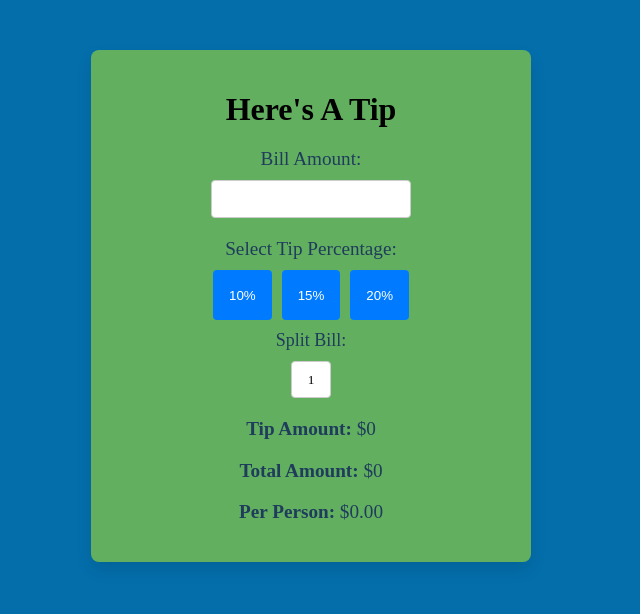
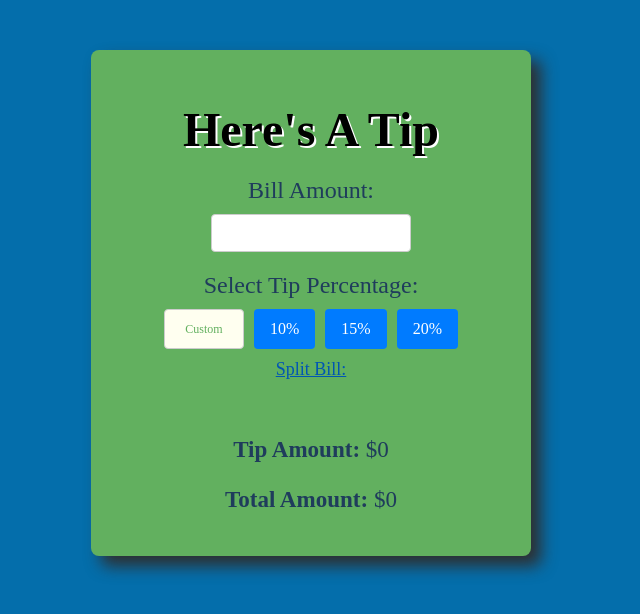
Before and after one commit to PeterwMcClelland/Heres-A-Tip, a React (Create React App) app: page / in a window 1280 px wide. Shown: the top 614 px of the page, without its empty margins (329-969 px from the left). Built offline with nearby package versions, Linux system fonts and the light colour scheme.

Commit message:
custom tip feature

```diff
--- a/src/App.js
+++ b/src/App.js
@@ -1,15 +1,22 @@
-import React, { useState } from 'react';
-import './App.scss';
+import React, { useState } from "react";
+import "./App.scss";
 
 function App() {
-    const [bill, setBill] = useState('');
+  const [bill, setBill] = useState("");
   const [tip, setTip] = useState(0);
   const [total, setTotal] = useState(0);
   const [splitCount, setSplitCount] = useState(1);
+  const [showDropdown, setShowDropdown] = useState(false);
+  const [selectedTip, setSelectedTip] = useState(null);
+  const [customTip, setCustomTip] = useState("");
+
 
   const calculateTip = (percentage) => {
+    setSelectedTip(percentage);
     let calculatedTip = (bill * (percentage / 100)).toFixed(2);
-        let calculatedTotal = (parseFloat(bill) + parseFloat(calculatedTip)).toFixed(2);
+    let calculatedTotal = (
+      parseFloat(bill) + parseFloat(calculatedTip)
+    ).toFixed(2);
     setTip(calculatedTip);
     setTotal(calculatedTotal);
   };
@@ -21,6 +28,7 @@ function App() {
       <h1>Here's A Tip</h1>
       <div className="input-group">
         <label>Bill Amount:</label>
+
         <input
           type="number"
           value={bill}
@@ -29,27 +37,66 @@ function App() {
       </div>
       <div className="input-group">
         <label>Select Tip Percentage:</label>
+        <div className="tip-selection">
         <div className="percentage-buttons">
-                    <button onClick={() => calculateTip(10)}>10%</button>
-                    <button onClick={() => calculateTip(15)}>15%</button>
-                    <button onClick={() => calculateTip(20)}>20%</button>
+    <input
+    id="custom-tip-input"
+      value={customTip}
+      onChange={(e) => {
+        setCustomTip(e.target.value);
+        calculateTip(parseFloat(e.target.value));
+      }}
+      placeholder="Custom"
+      className="custom-tip-input"
+    />
 
-
+          <button
+            className={selectedTip === 10 ? "active" : ""}
+            onClick={() => calculateTip(10)}
+          >
+            10%
+          </button>
+          <button
+            className={selectedTip === 15 ? "active" : ""}
+            onClick={() => calculateTip(15)}
+          >
+            15%
+          </button>
+          <button
+            className={selectedTip === 20 ? "active" : ""}
+            onClick={() => calculateTip(20)}
+          >
+            20%
+          </button>
         </div>
-                <div id='splitbill' className="input-group">
-                <label>Split Bill:</label>
-                <select value={splitCount} onChange={(e) => setSplitCount(e.target.value)}>
-                    {Array.from({length: 10}, (_, i) => (
-                        <option key={i+1} value={i+1}>{i+1}</option>
+      </div>
+      <div id="splitbill" className={`input-group ${showDropdown ? 'showDropdown' : ''}`}>
+    <div onClick={() => setShowDropdown(!showDropdown)}>Split Bill:</div>
+    <select
+        className="num-people"
+        value={splitCount}
+        onChange={(e) => setSplitCount(e.target.value)}
+    >
+        {Array.from({ length: 10 }, (_, i) => (
+            <option key={i + 1} value={i + 1}>
+                {i + 1}
+            </option>
         ))}
     </select>
 </div>
+      <div className="results">
+        <p>
+          <strong>Tip Amount:</strong> ${tip}
+        </p>
+        <p>
+          <strong>Total Amount:</strong> ${total}
+        </p>
+        {showDropdown && (
+          <p>
+            <strong>Per Person:</strong> ${perPersonAmount}
+          </p>
+        )}
       </div>
-
-            <div className="results">
-                <p><strong>Tip Amount:</strong> ${tip}</p>
-                <p><strong>Total Amount:</strong> ${total}</p>
-                <p><strong>Per Person:</strong> ${perPersonAmount}</p>
     </div>
     </div>
   );
--- a/src/App.scss
+++ b/src/App.scss
@@ -3,7 +3,7 @@
   max-width: 400px;
   margin: 50px auto;
   padding: 20px;
-  box-shadow: 0 8px 16px rgba(0, 0, 0, 0.1);
+  box-shadow: 10px 10px 16px rgb(47, 47, 47);
   border-radius: 8px;
   text-align: center;
   background-color: #62b05f;
@@ -11,6 +11,8 @@
   h1 {
     margin-bottom: 20px;
     font-family: "Shrikhand", cursive;
+    text-shadow: 2px 2px 0px rgb(255, 255, 255);
+    font-size: 3rem;
   }
 
   .input-group {
@@ -19,9 +21,11 @@
     font-size: larger;
     color: #1f3c5c;
 
+
     label {
       display: block;
       margin-bottom: 10px;
+      font-size: x-large;
     }
 
     input {
@@ -32,6 +36,7 @@
       border-radius: 4px;
       border: 1px solid #ccc;
       font-family: "Shrikhand", cursive;
+
     }
   }
 
@@ -41,7 +46,7 @@
     color: #fff;
     border: none;
     align-self: center;
-    height: 50px;
+    height: 40px;
     border-radius: 4px;
     cursor: pointer;
     transition: background-color 0.3s;
@@ -67,6 +72,8 @@
   gap: 10px;
   justify-content: center;
 
+
+
   button {
     padding: 8px 16px;
     background-color: #007bff;
@@ -75,6 +82,8 @@
     border-radius: 4px;
     cursor: pointer;
     transition: background-color 0.3s;
+    font-family: "Iceland", cursive;
+    font-size: medium;
 
     &:hover {
       background-color: #0056b3;
@@ -98,4 +107,47 @@
 #splitbill {
   font-size: large;
   padding-top: 10px;
+  color: #0056b3;
+  text-decoration: underline;
+  cursor: pointer;
 }
+
+.num-people {
+  margin: 5px;
+  opacity: 0;
+  transform: translateY(-10px);
+  transition: opacity 0.3s, transform 0.3s;
+  pointer-events: none;
+  max-height: 0;
+  overflow: hidden;
+}
+
+
+.showDropdown .num-people {
+  opacity: 1;
+  transform: translateY(0);
+  pointer-events: auto;
+  max-height: 500px;
+}
+
+button.active {
+  background-color: #0056b3;
+}
+
+.tip-selection {
+  display: flex;
+  align-items: center;
+  justify-content: space-between;
+}
+
+
+#custom-tip-input {
+  width: 20%;
+  background-color:ivory;
+  color: #62b05f;
+}
+
+#custom-tip-input::placeholder {
+ color: #62b05f;
+ font-size: 12px;
+}
```
Lines whose indentation alone changed are shown as unchanged.
